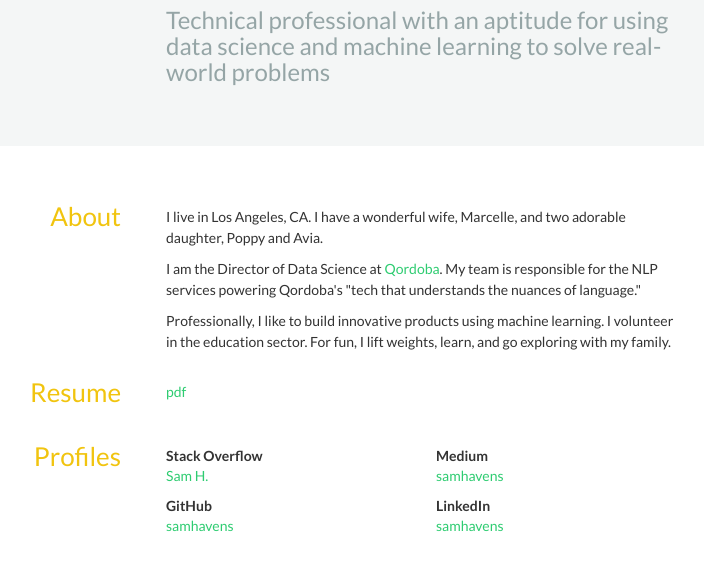
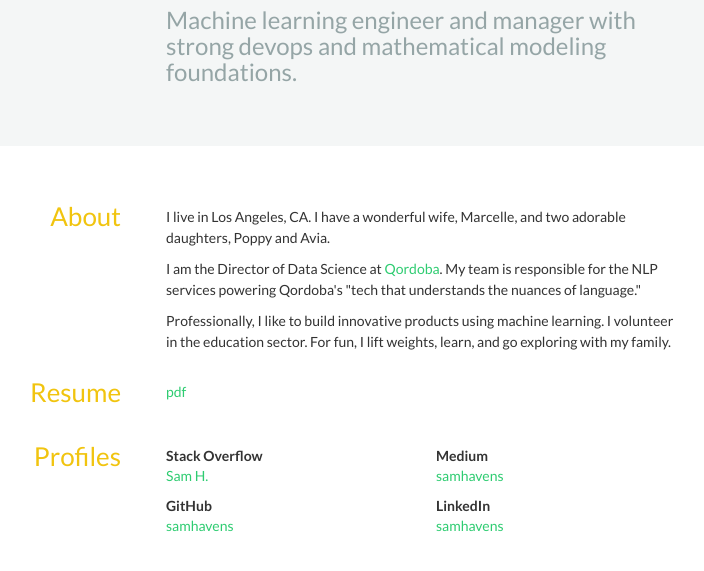
Before and after one commit to samhavens/site, a website: page index.html in a window 1280 px wide. Shown: the part 93-664 px from the top of the page, without its empty margins (309-1013 px from the left). Drawn offline with nearby package versions, Linux system fonts and the light colour scheme; some icons are missing.

Commit message:
update home copy

```diff
--- a/index.html
+++ b/index.html
@@ -200,7 +200,7 @@ h4 span:first-child {
 						Sam Havens
 					</h1>
 					<h2>
-							Technical professional with an aptitude for using data science and machine learning to solve real-world problems
+							Machine learning engineer and manager with strong devops and mathematical modeling foundations.
 					</h2>
 				</div>
 			</div>
@@ -213,7 +213,7 @@ h4 span:first-child {
 			<h3>About</h3>
 		</aside>
 		<div class="col-sm-9">
-			<p>I live in Los Angeles, CA. I have a wonderful wife, Marcelle, and two adorable daughter, Poppy and Avia.</p>
+			<p>I live in Los Angeles, CA. I have a wonderful wife, Marcelle, and two adorable daughters, Poppy and Avia.</p>
 			<p>I am the Director of Data Science at <a href="http://qordoba.com" target="_blank">Qordoba</a>. My team is responsible for the NLP services powering Qordoba's "tech that understands the nuances of language."</p>
 			<p>Professionally, I like to build innovative products using machine learning. I volunteer in the education sector. For fun, I lift weights, learn, and go exploring with my family.</p>
 		</div>
```
